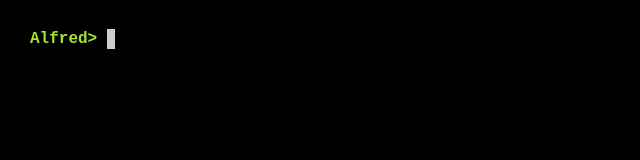
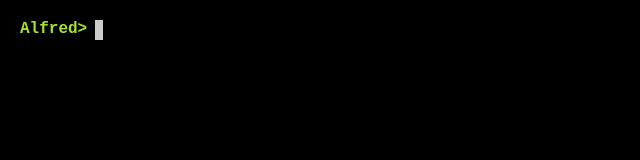
Before and after one commit to munozrc/alfred, a React (Vite) app: page / in a window 1280 px wide. Shown: the top 160 px of the page, without its empty margins (0-640 px from the left). Built offline with nearby package versions, Linux system fonts and the light colour scheme.

Commit message:
Use new components

```diff
--- a/src/index.css
+++ b/src/index.css
@@ -4,6 +4,7 @@
   box-sizing: border-box;
   font-family: 'Cascadia Code', monospace;
   font-size: 16px;
+  color: #767676;
 }
 
 html,
@@ -11,15 +12,7 @@ body,
 #root {
   width: 100%;
   height: 100%;
+  display: flex;
   background-color: #000000;
-  color: #767676;
-  padding: 10px;
-  font-family: monospace;
   font-size: 16px;
 }
-
-main {
-  display: flex;
-  flex-direction: column;
-  height: 100%;
-}
--- a/src/main.jsx
+++ b/src/main.jsx
@@ -1,10 +1,15 @@
 import React from 'react'
 import ReactDOM from 'react-dom/client'
-import App from './App'
+import TerminalProvider from './contexts/TerminalContext'
+import Terminal from './components/Terminal'
 
 import './index.css'
 
 const root = document.getElementById('root')
 const reactRoot = ReactDOM.createRoot(root)
 
-reactRoot.render(<App />)
+reactRoot.render(
+  <TerminalProvider>
+    <Terminal />
+  </TerminalProvider>
+)
```
